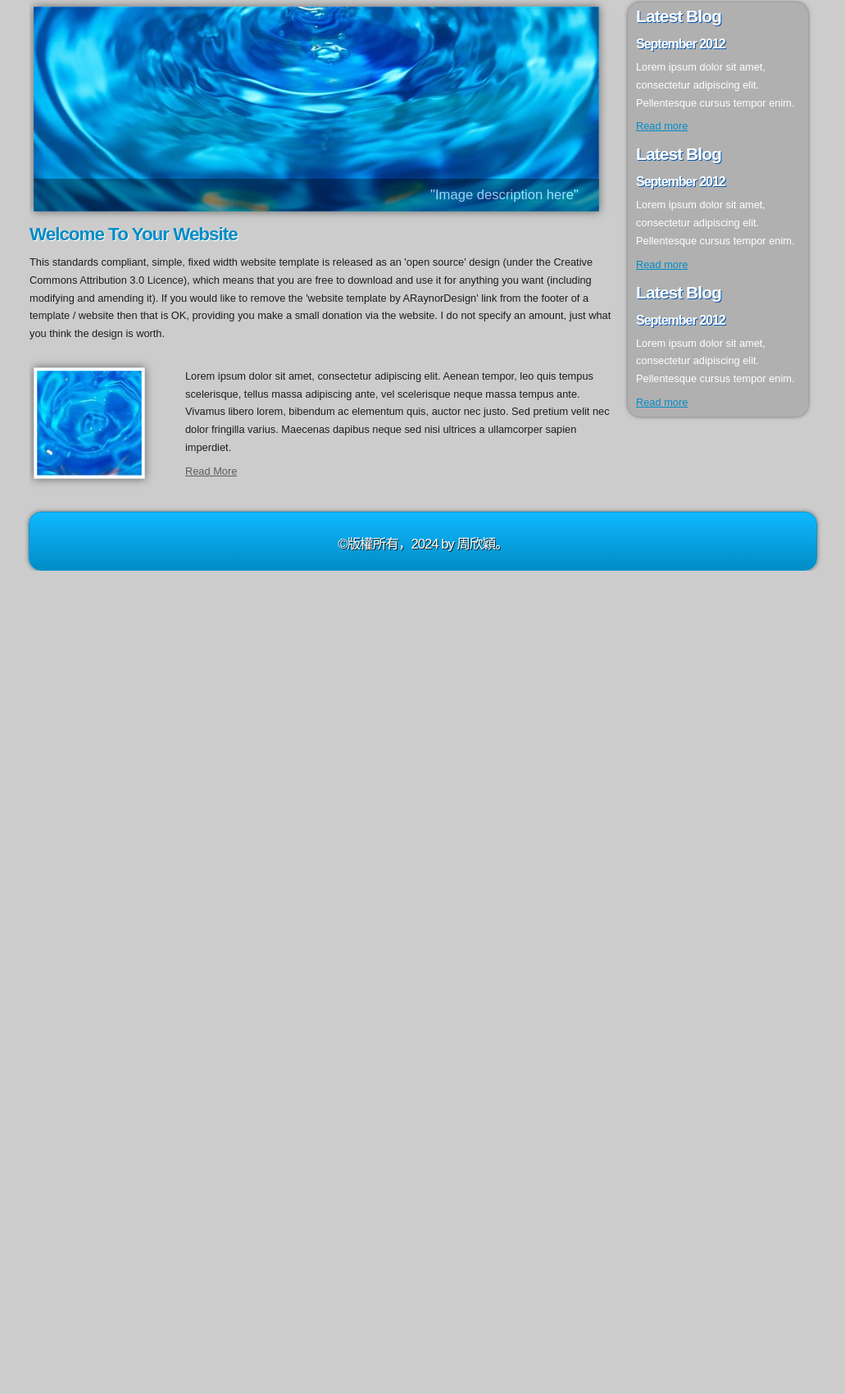
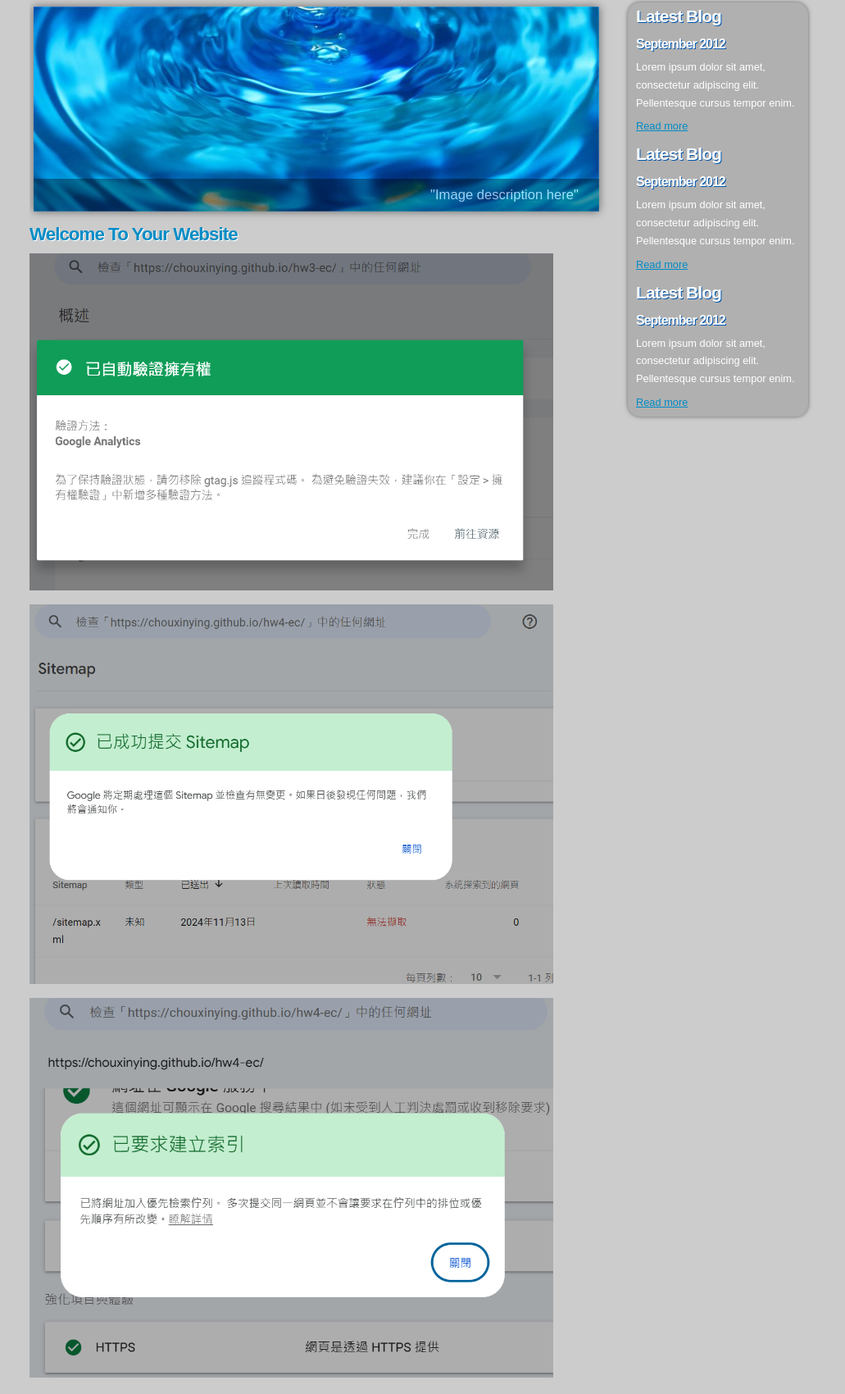
Before and after one commit to chouxinying/hw4-ec, a plain HTML site: page a5.html in a window 1280 px wide. Shown: the part 192-1892 px from the top of the page at 82% size, without its empty margins (124-1155 px from the left). Before the commit the page ends 888 px from the top, so only its background shows below. Drawn offline with Linux system fonts and the light colour scheme.

Commit message:
Add files via upload

```diff
--- a/a5.html
+++ b/a5.html
@@ -55,6 +55,20 @@
 
 		<div class="content_item">
 		  <h1>Welcome To Your Website</h1>
+      <P>
+        <img SRC="images/GSC-1.png" width="90%">
+      </P>
+      <P>
+        <img SRC="images/GSC-2.png" width="90%">
+      </P>
+      <P>
+        <img SRC="images/GSC-3.png" width="90%">
+      </P>
+
+
+
+
+
           <p>This standards compliant, simple, fixed width website template is released as an 'open source' design (under the Creative Commons Attribution 3.0 Licence), which means that you are free to download and use it for anything you want (including modifying and amending it). If you would like to remove the 'website template by ARaynorDesign' link from the footer of a template / website then that is OK, providing you make a small donation via the website. I do not specify an amount, just what you think the design is worth.</p>
         </div><!--close content_item-->
 	    <div class="content_image">
```
Also changed, not shown: index.html (+1 -1 lines), images/GSC-1.png (added), images/GSC-2.png (added), images/GSC-3.png (added).
